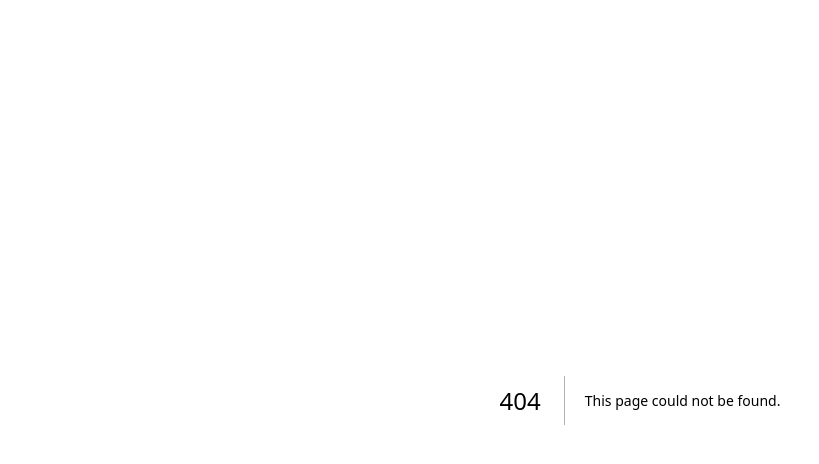
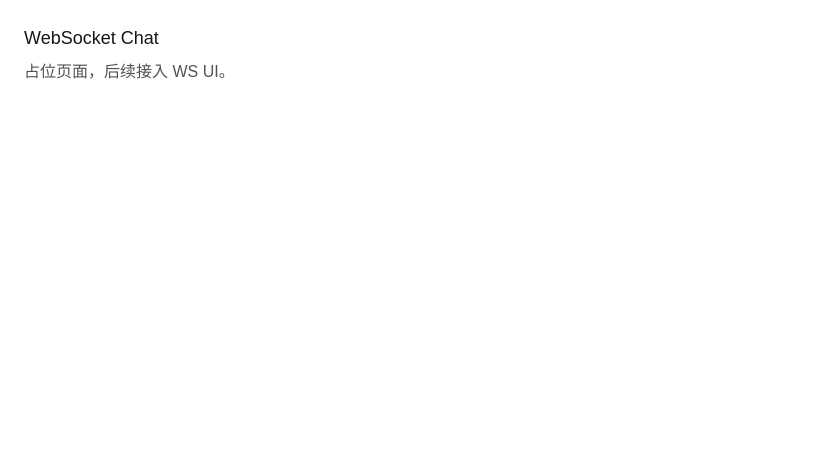
Before and after one commit to Qiuhang817385/rag-search-frontEnd, a Next.js app: page /webSocketChat in a window 1280 px wide. Before the commit this address had no page. Shown: the top 464 px of the page, without its empty margins (0-819 px from the left). Built offline with nearby package versions, Linux system fonts and the light colour scheme.

Commit message:
fix: add deploy.sh

```diff
--- /dev/null
+++ b/app/webSocketChat/page.tsx
@@ -0,0 +1,8 @@
+export default function WebSocketChatPage() {
+  return (
+    <main className="p-6">
+      <h1 className="text-lg font-medium">WebSocket Chat</h1>
+      <p className="mt-2 text-neutral-600">占位页面，后续接入 WS UI。</p>
+    </main>
+  );
+}
```
Also changed, not shown: 1 other file (tests, documents, lock files or other folders).
